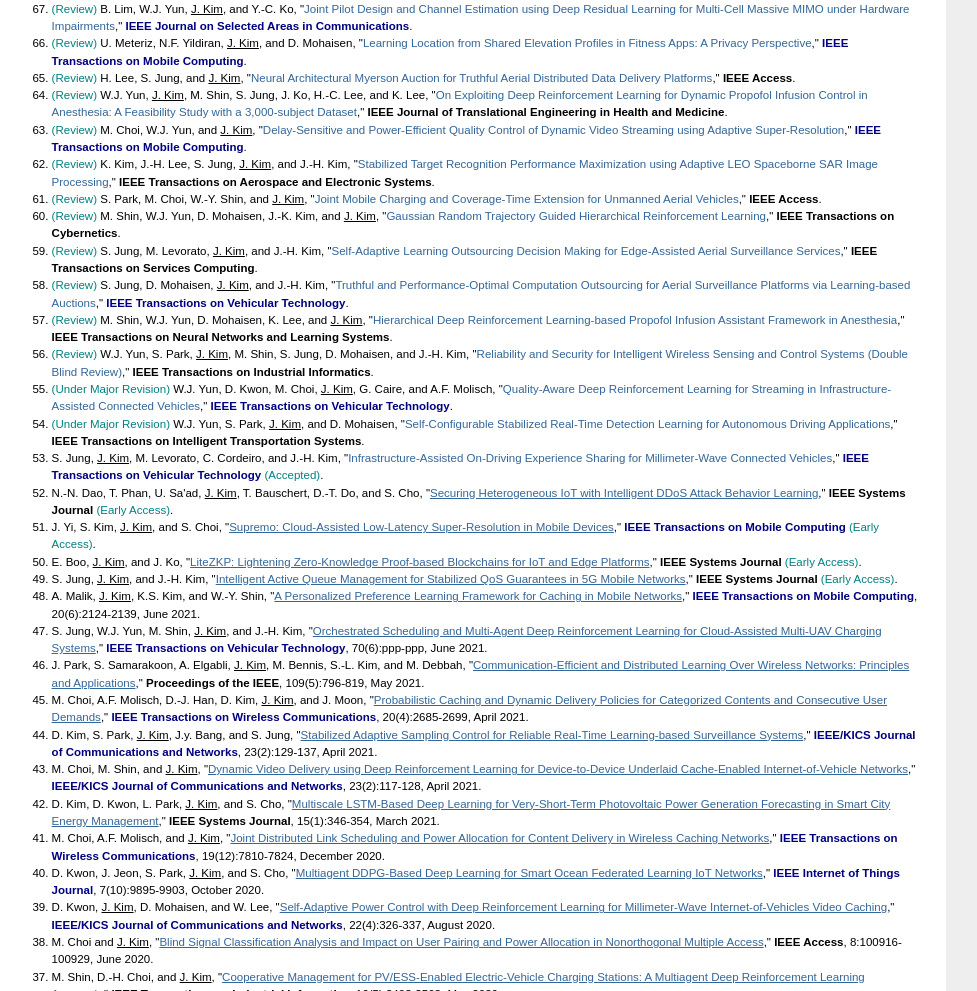
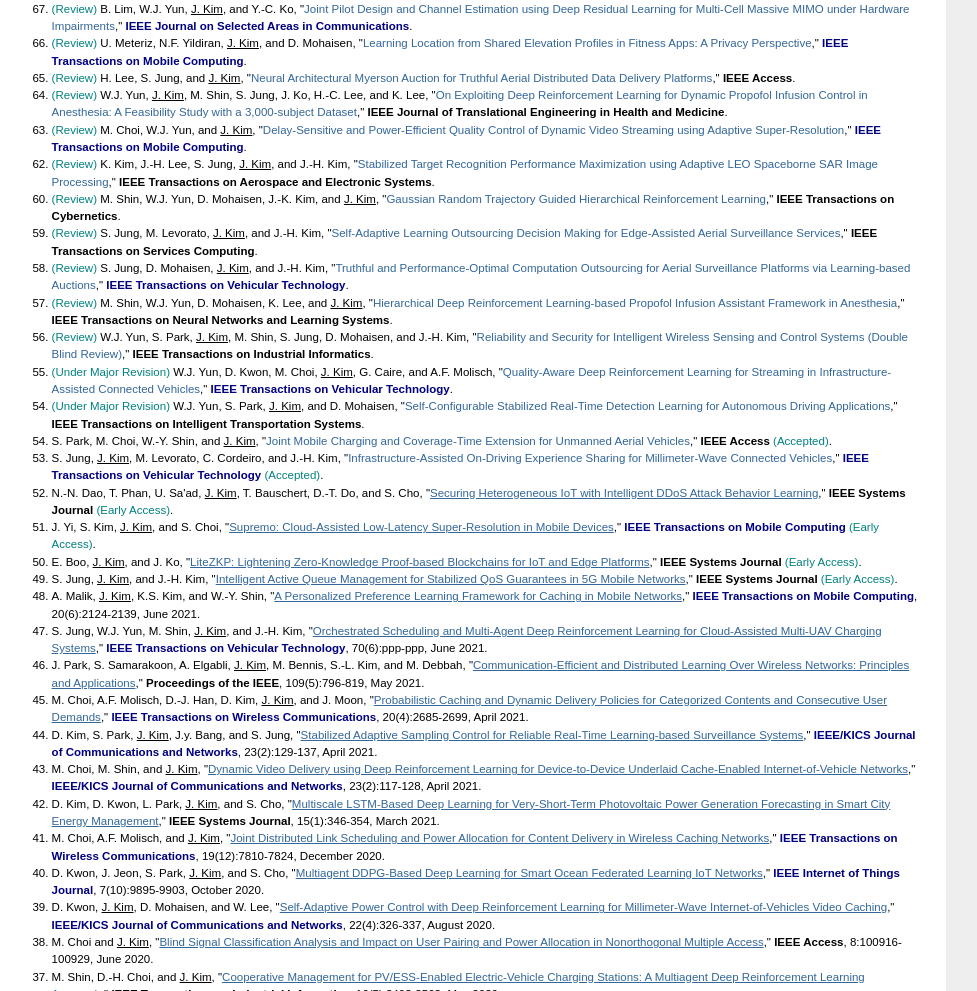
Before and after one commit to joongheon/joongheon.github.io, a plain HTML site: page publications.html in a window 1280 px wide. Shown: the part 967-1958 px from the top of the page, without its empty margins (14-991 px from the left). Drawn offline with Linux system fonts and the light colour scheme.

Commit message:
Add files via upload

```diff
--- a/publications.html
+++ b/publications.html
@@ -99,7 +99,6 @@
 					<li value="64"><font color="teal">(Review)</font> W.J. Yun, <u>J. Kim</u>, M. Shin, S. Jung, J. Ko, H.-C. Lee, and K. Lee, "<font color="#336699">On Exploiting Deep Reinforcement Learning for Dynamic Propofol Infusion Control in Anesthesia: A Feasibility Study with a 3,000-subject Dataset</font>," <b>IEEE Journal of Translational Engineering in Health and Medicine</b>.</li>
 					<li value="63"><font color="teal">(Review)</font> M. Choi, W.J. Yun, and <u>J. Kim</u>, "<font color="#336699">Delay-Sensitive and Power-Efficient Quality Control of Dynamic Video Streaming using Adaptive Super-Resolution</font>," <b><emph1>IEEE Transactions on Mobile Computing</emph1></b>.</li>
 					<li value="62"><font color="teal">(Review)</font> K. Kim, J.-H. Lee, S. Jung, <u>J. Kim</u>, and J.-H. Kim, "<font color="#336699">Stabilized Target Recognition Performance Maximization using Adaptive LEO Spaceborne SAR Image Processing</font>," <b>IEEE Transactions on Aerospace and Electronic Systems</b>.</li>
-					<li value="61"><font color="teal">(Review)</font> S. Park, M. Choi, W.-Y. Shin, and <u>J. Kim</u>, "<font color="#336699">Joint Mobile Charging and Coverage-Time Extension for Unmanned Aerial Vehicles</font>," <b>IEEE Access</b>.</li>
 					<li value="60"><font color="teal">(Review)</font> M. Shin, W.J. Yun, D. Mohaisen, J.-K. Kim, and <u>J. Kim</u>, "<font color="#336699">Gaussian Random Trajectory Guided Hierarchical Reinforcement Learning</font>," <b>IEEE Transactions on Cybernetics</b>.</li>
 					<li value="59"><font color="teal">(Review)</font> S. Jung, M. Levorato, <u>J. Kim</u>, and J.-H. Kim, "<font color="#336699">Self-Adaptive Learning Outsourcing Decision Making for Edge-Assisted Aerial Surveillance Services</font>," <b>IEEE Transactions on Services Computing</b>.</li>
 					<li value="58"><font color="teal">(Review)</font> S. Jung, D. Mohaisen, <u>J. Kim</u>, and J.-H. Kim, "<font color="#336699">Truthful and Performance-Optimal Computation Outsourcing for Aerial Surveillance Platforms via Learning-based Auctions</font>," <b><emph1>IEEE Transactions on Vehicular Technology</emph1></b>.</li>
@@ -112,6 +111,7 @@
 
 					<!-- 2021 -->
 
+					<li value="54">S. Park, M. Choi, W.-Y. Shin, and <u>J. Kim</u>, "<font color="#336699">Joint Mobile Charging and Coverage-Time Extension for Unmanned Aerial Vehicles</font>," <b>IEEE Access</b> <font color="teal">(Accepted)</font>.</li>
 					<li value="53">S. Jung, <u>J. Kim</u>, M. Levorato, C. Cordeiro, and J.-H. Kim, "<font color="#336699">Infrastructure-Assisted On-Driving Experience Sharing for Millimeter-Wave Connected Vehicles</font>," <b><emph1>IEEE Transactions on Vehicular Technology</emph1></b> <font color="teal">(Accepted)</font>.</li>
 					<li value="52">N.-N. Dao, T. Phan, U. Sa'ad, <u>J. Kim</u>, T. Bauschert, D.-T. Do, and S. Cho, "<a href="https://doi.org/10.1109/JSYST.2021.3084199", target="new">Securing Heterogeneous IoT with Intelligent DDoS Attack Behavior Learning</a>," <b>IEEE Systems Journal</b> <font color="teal">(Early Access)</font>.</li>
 
```
